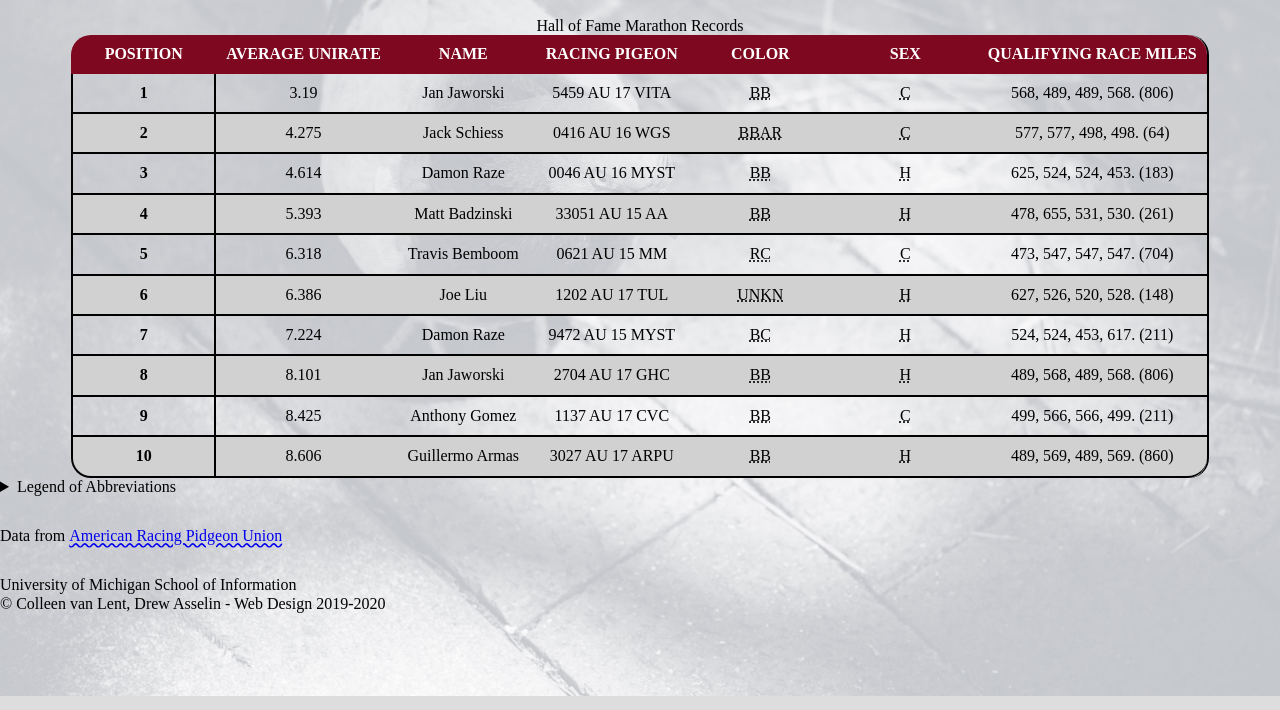
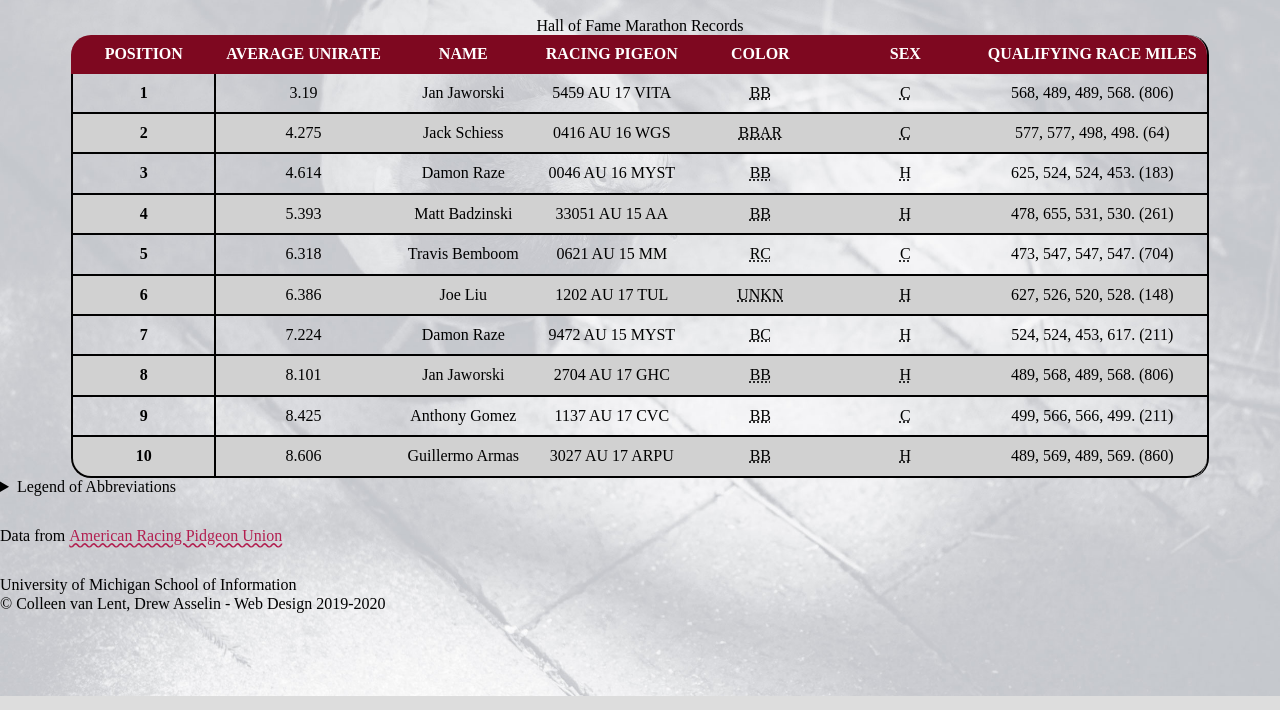
Before and after one commit to ymiyoshi5/wk3, a plain HTML site: page birds_main/index.html in a window 1280 px wide. Shown: the part 90-800 px from the top of the page. Drawn offline with nearby package versions, Linux system fonts and the light colour scheme.

Commit message:
Update style.css

```diff
--- a/birds_main/css/style.css
+++ b/birds_main/css/style.css
@@ -4,9 +4,12 @@ p {
 
 a {
     font-size: 16px;
-    color: #B21F50 /* #B92751*/
     text-decoration-line: underline;
     text-decoration-style: wavy;
+}
+
+p.datacite a {
+    color: #B21F50 /* #B92751*/
 }
 
 *:focus {
```
